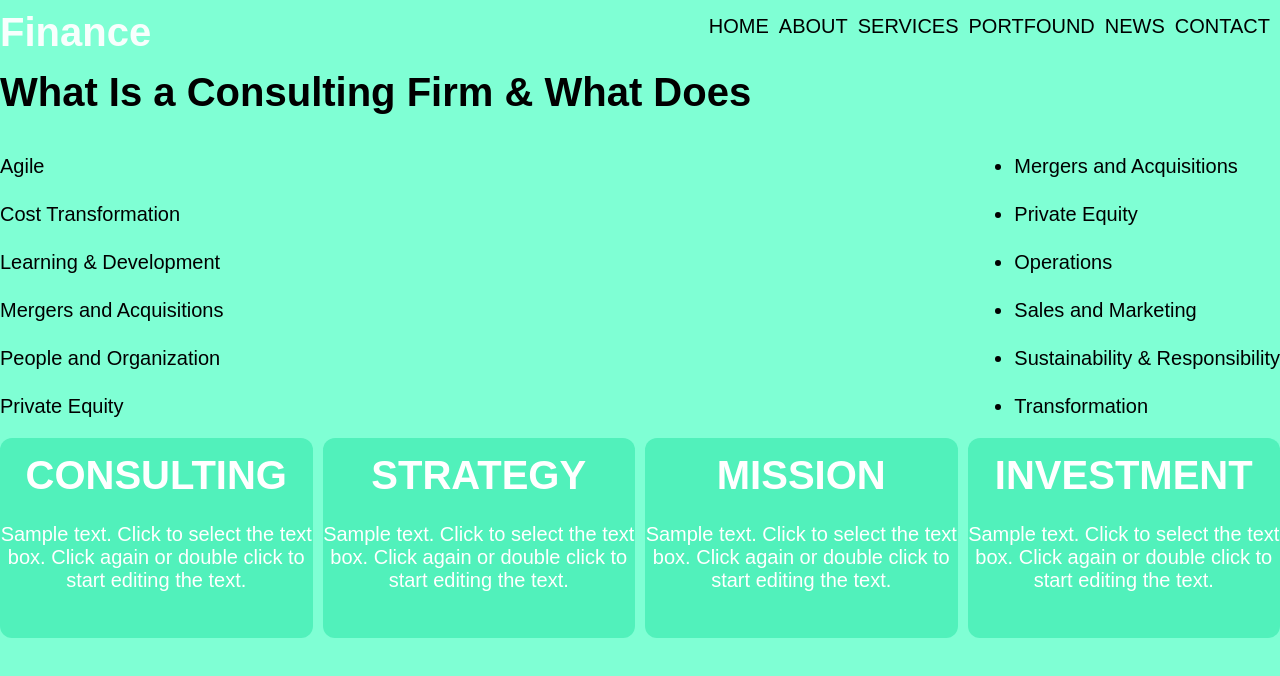
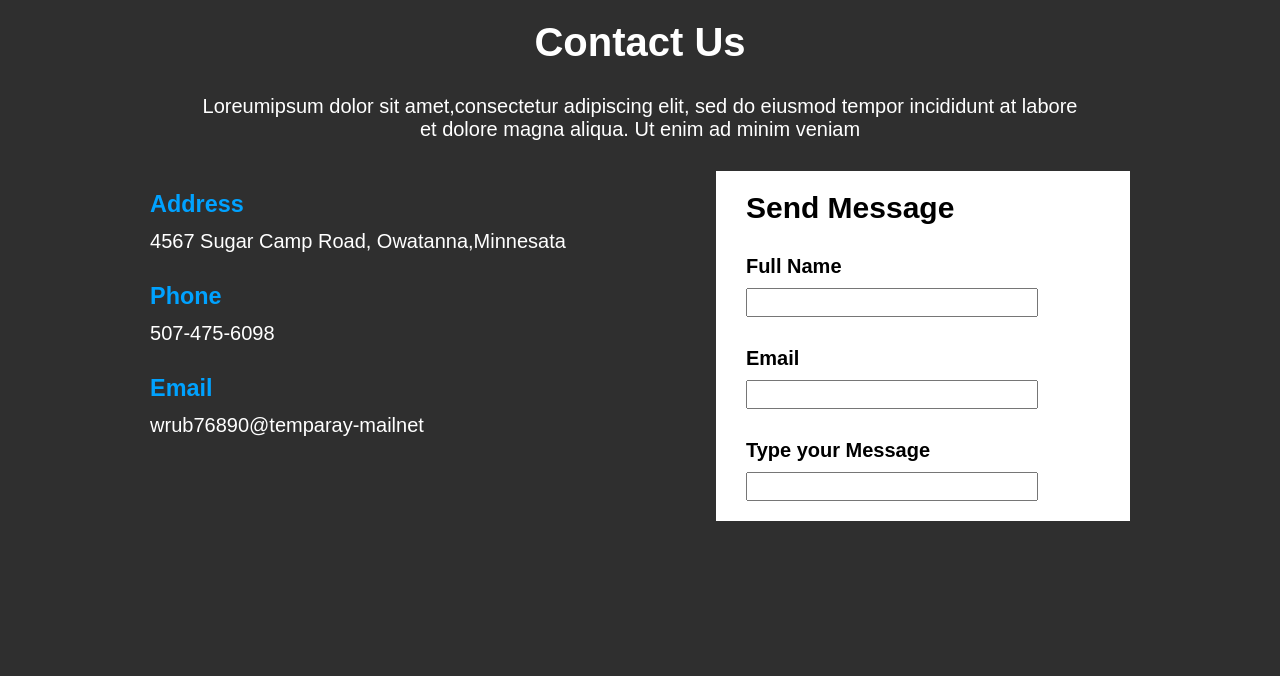
Before and after one commit to anshita-yadav/htdocs1, a React (Create React App) app in the folder reactapp/: page / in a window 1280 px wide. Shown: the top 676 px of the page. Built offline with nearby package versions, Linux system fonts and the light colour scheme.

Commit message:
Loreumpage

```diff
--- a/reactapp/src/App.js
+++ b/reactapp/src/App.js
@@ -14,6 +14,7 @@ import { Eventbinding } from "./components/Databinding/Eventbinding";
 import { Logistics } from "./components/Logistics";
 import {Events} from "./components/Databinding/Events";
 import {Financepage} from "./components/Financepage";
+import { Loreumpage } from "./components/Loreumpage";
 
 
 const App = ()=>{
@@ -21,7 +22,7 @@ const App = ()=>{
 
   return(
     <>
-    <Financepage/>
+    <Loreumpage/>
 
     </>
   )
--- a/reactapp/src/components/Databinding/Events.jsx
+++ b/reactapp/src/components/Databinding/Events.jsx
@@ -1,10 +1,10 @@
-
 import { useState } from "react";
 
 const  Events=() =>{
   const [error, setError] = useState("");
   const [errorClass, setErrorClass] = useState("");
   const [pwdError, setPwdError] = useState("");
+
 
   function VerifyUserName(e) {
     fetch("data/users.json")
--- a/reactapp/src/components/Logistics.jsx
+++ b/reactapp/src/components/Logistics.jsx
@@ -25,6 +25,7 @@ const Logistics = () => {
             elit, varius ut magna vel, tincidunt iaculis sem.{" "}
             <p>Interdum et malesuada fames ac ante ipsum primis in faucibus.</p>
           </p>
+
         </div>
         <div>
           <button className="log-but">Sig up</button>
--- /dev/null
+++ b/reactapp/src/components/Loreumpage.css
@@ -0,0 +1,44 @@
+* {
+  padding: 0;
+  margin: 0;
+}
+
+.loreum-bg {
+  background-color: rgba(0, 0, 0, 0.815);
+  color: white;
+  height: 100vh;
+  border-radius: none;
+  font-family: Arial, Helvetica, sans-serif;
+  font-size: 20px;
+}
+
+.loreum-flex {
+  display: flex;
+  justify-content: space-evenly;
+}
+.loreum-box {
+  background-color: white;
+  color: black;
+  height: 350px;
+  width: 30%;
+  padding-left: 30px;
+}
+.loreum-center {
+  text-align: center;
+}
+.loreum-margin {
+  padding-top: 20px;
+  margin-bottom: 10px;
+}
+
+.loreum-col {
+  color: rgb(0, 162, 255);
+  margin-bottom: 12px;
+}
+
+.loreum-text {
+  width: 75%;
+  height: 25px;
+  margin-top: 10px;
+  outline: none;
+}
--- /dev/null
+++ b/reactapp/src/components/Loreumpage.jsx
@@ -0,0 +1,55 @@
+import React from "react";
+
+import "./Loreumpage.css";
+
+const Loreumpage = () => {
+  return (
+    <>
+      <div className="loreum-bg">
+        <header className="loreum-center">
+          <h1 className="loreum-margin">Contact Us</h1>
+          <div className="loreum-margin">
+            <p>
+              Loreumipsum dolor sit amet,consectetur adipiscing elit, sed do
+              eiusmod tempor incididunt at labore
+            </p>
+            <p>et dolore magna aliqua. Ut enim ad minim veniam</p>
+          </div>
+        </header>
+        <section className="loreum-flex loreum-margin">
+          <div>
+            <div className="loreum-margin">
+              <h3 className="loreum-col">Address</h3>
+              <label>4567 Sugar Camp Road, Owatanna,Minnesata</label>
+            </div>
+            <div className="loreum-margin">
+              <h3 className="loreum-col">Phone</h3>
+              <label>507-475-6098</label>
+            </div>
+            <div className="loreum-margin">
+              <h3 className="loreum-col">Email</h3>
+              <label>wrub76890@temparay-mailnet</label>
+            </div>
+          </div>
+          <div className="loreum-box ">
+            <h1 className="loreum-margin">Send Message</h1>
+            <div className="loreum-margin">
+              <h4>Full Name</h4>
+              <input type="text" name="name" className="loreum-text" />
+            </div>
+            <div className="loreum-margin">
+              <h4>Email</h4>
+              <input type="email" name="e-mail" className="loreum-text" />
+            </div>
+            <div className="loreum-margin">
+              <h4>Type your Message</h4>
+              <input type="text" name="message" className="loreum-text" />
+            </div>
+          </div>
+        </section>
+      </div>
+    </>
+  );
+};
+
+export { Loreumpage };
```
